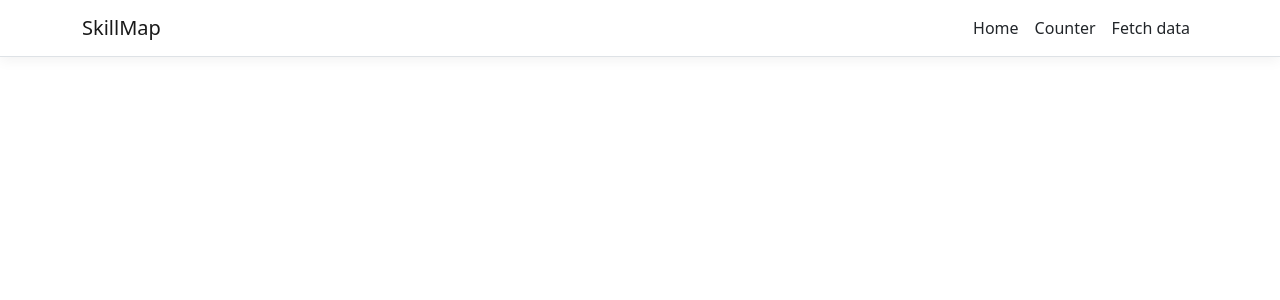
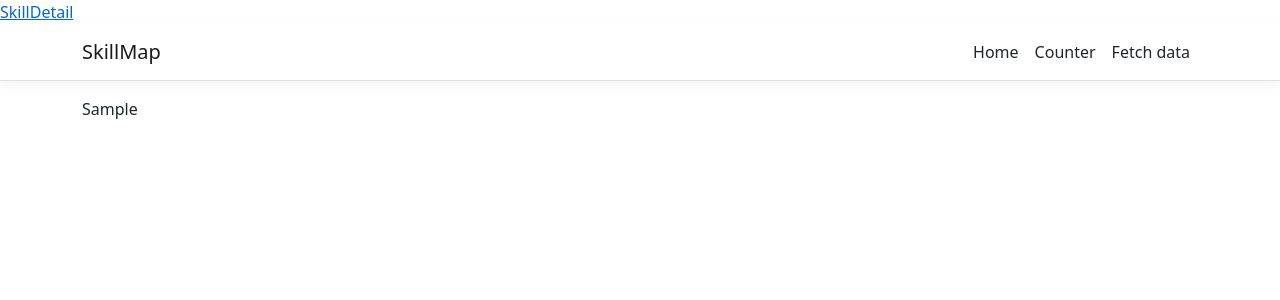
Before and after one commit to MasanaoSato123/SkillMap, a React (Create React App) app in the folder ClientApp/: page /skillDetail in a window 1280 px wide. Shown: the top 300 px of the page. Built offline with nearby package versions, Linux system fonts and the light colour scheme.

Commit message:
スキル詳細画面用

```diff
--- a/ClientApp/src/App.js
+++ b/ClientApp/src/App.js
@@ -1,22 +1,27 @@
 import React, { Component } from 'react';
-import { Route, Routes } from 'react-router-dom';
+import { Route, Routes, Link } from 'react-router-dom';
 import AppRoutes from './AppRoutes';
 import { Layout } from './components/Layout';
 import './custom.css';
+import SkillDetail from './components/skillDetail/index';
 
 export default class App extends Component {
     static displayName = App.name;
 
     render() {
         return (
+            <div>
+                <Link to="/skillDetail">SkillDetail</Link>
                 <Layout>
                     <Routes>
                         {AppRoutes.map((route, index) => {
                             const { element, ...rest } = route;
                             return <Route key={index} {...rest} element={element} />;
                         })}
+                        <Route path="/skillDetail" element={<SkillDetail />} />
                     </Routes>
                 </Layout>
+            </div>
         );
     }
 }
--- /dev/null
+++ b/ClientApp/src/components/skillDetail/index.js
@@ -0,0 +1,14 @@
+import React, { Component } from 'react';
+
+export class index extends Component {
+
+    render() {
+        return (
+            <div>
+                <p>Sample</p>
+            </div>
+        );
+    }
+}
+
+export default index;
```
Lines whose indentation alone changed are shown as unchanged.
